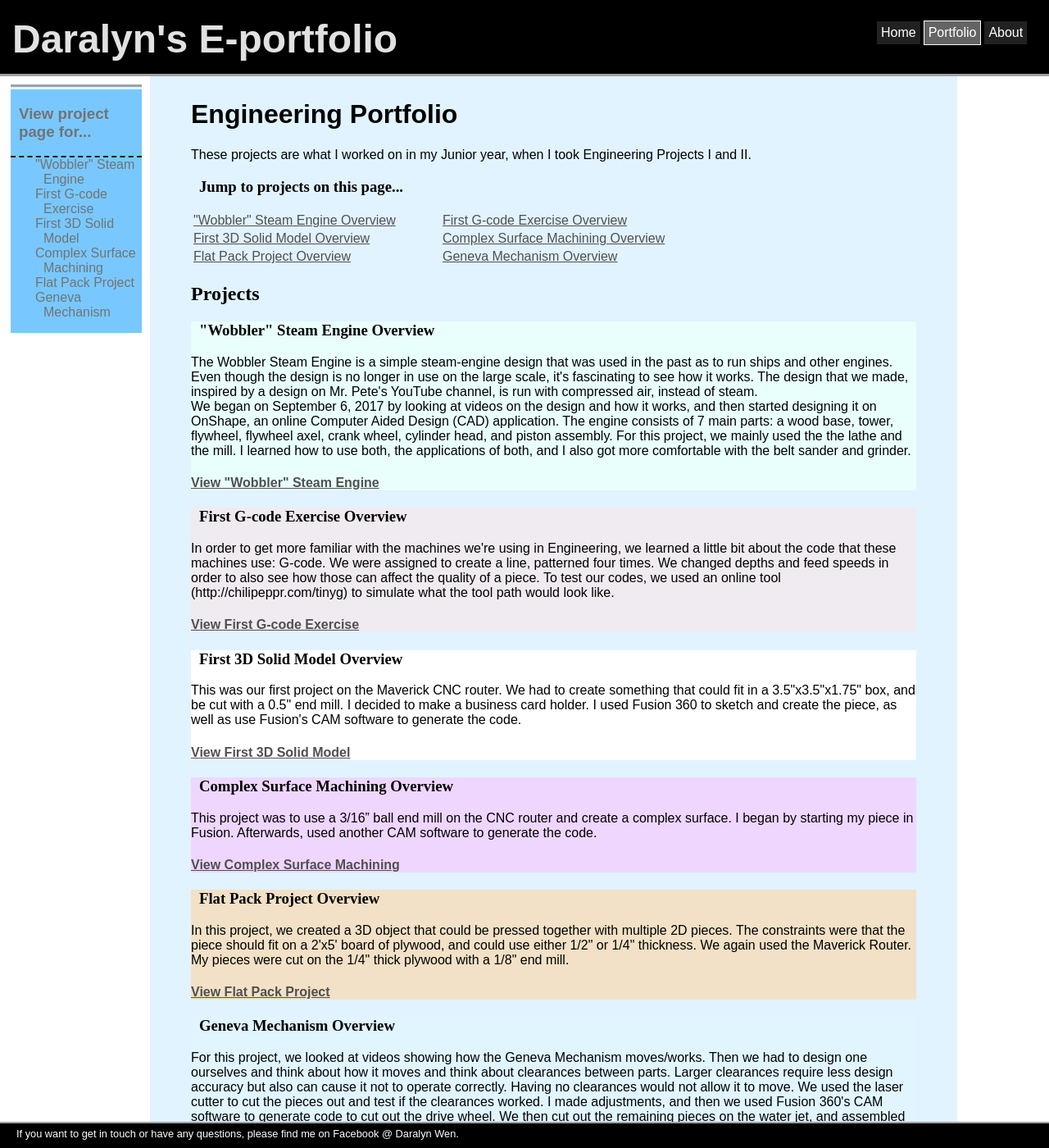
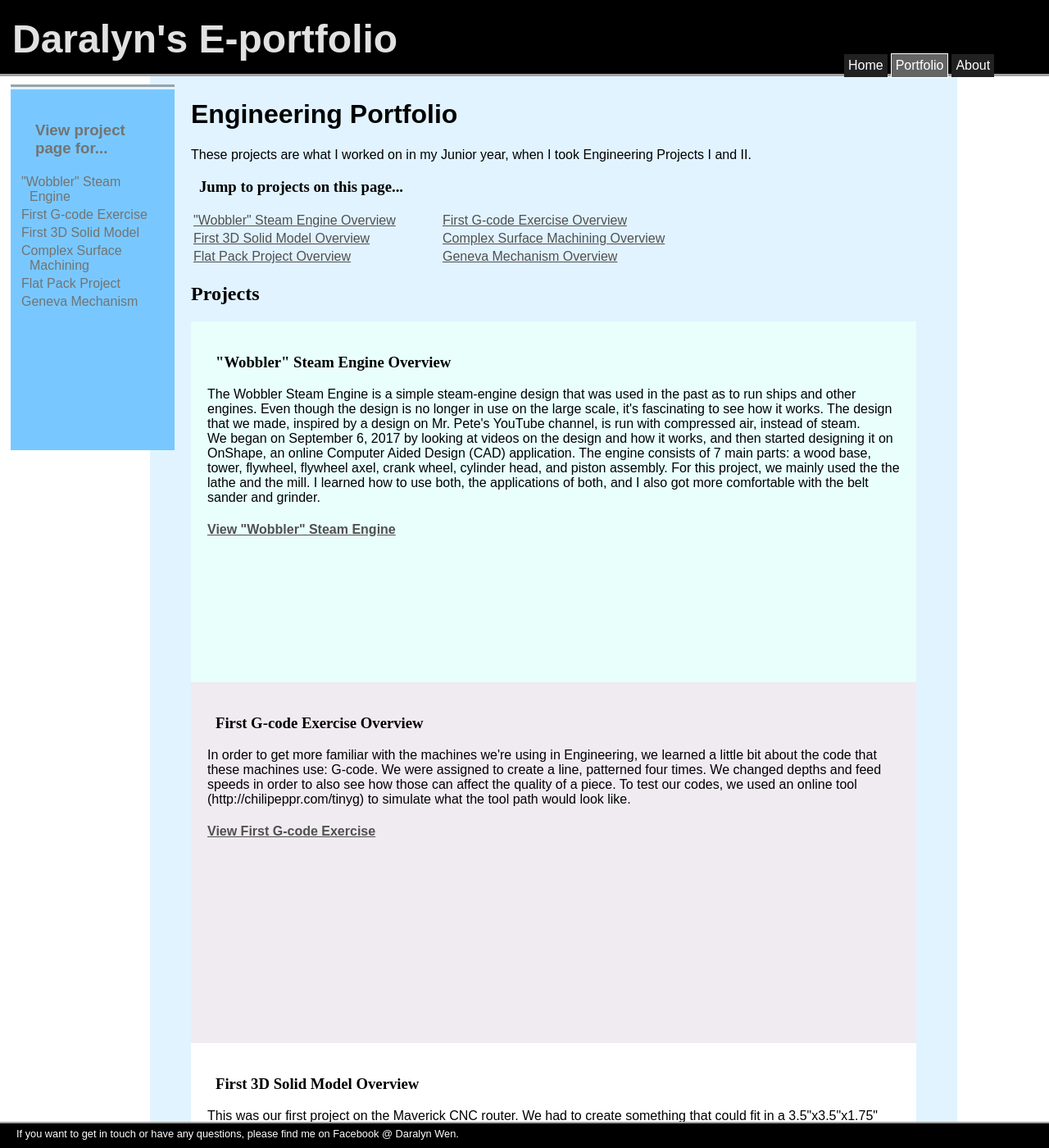
Before and after one commit to daralyn/daralyn.github.io, a Jekyll site: the page built from portfolio/engineering/index.html, in a window 1280 px wide and 1400 px high. Shown: the whole window at 82% size. Built offline with Jekyll 4.4.1, drawn with Linux system fonts in a browser that asks for light colours.

Commit message:
Update index.html

```diff
--- a/portfolio/engineering/index.html
+++ b/portfolio/engineering/index.html
@@ -3,15 +3,29 @@
 title: Daralyn's Engineering Portfolio
 ---
 <div class="sidebar">
-	<h3><a class="sidelinkbig">View project page for...</a></h3>
-		<ul class="sidelist">
-			<li><a class="sidelinkreg" href="https://daralyn.github.io/portfolio/engineering/wobbler-steam-engine">"Wobbler" Steam Engine</a></li>
-			<li><a class="sidelinkreg" href="https://daralyn.github.io/portfolio/engineering/first-g-code-exercise">First G-code Exercise</a></li>
-			<li><a class="sidelinkreg" href="https://daralyn.github.io/portfolio/engineering/first-3d-solid-model">First 3D Solid Model</a></li>
-			<li><a class="sidelinkreg" href="https://daralyn.github.io/portfolio/engineering/complex-surface-machining">Complex Surface Machining</a></li>
-			<li><a class="sidelinkreg" href="https://daralyn.github.io/portfolio/engineering/flat-pack-project">Flat Pack Project</a></li>
-			<li><a class="sidelinkreg" href="https://daralyn.github.io/portfolio/engineering/geneva-mechanism">Geneva Mechanism</a></li>
-		</ul>
+	<h3 class="sidelinkbig"> View project page for...</h3>
+		<table>
+			<tbody>
+				<tr class="sidelist">
+					<td><a class="sidelinkreg" href="https://daralyn.github.io/portfolio/engineering/wobbler-steam-engine">"Wobbler" Steam Engine</a></td>
+				</tr>
+				<tr class="sidelist">
+					<td><a class="sidelinkreg" href="https://daralyn.github.io/portfolio/engineering/first-g-code-exercise">First G-code Exercise</a></td>
+				</tr>
+				<tr class="sidelist">
+					<td><a class="sidelinkreg" href="https://daralyn.github.io/portfolio/engineering/first-3d-solid-model">First 3D Solid Model</a></td>
+				</tr>
+				<tr class="sidelist">
+					<td><a class="sidelinkreg" href="https://daralyn.github.io/portfolio/engineering/complex-surface-machining">Complex Surface Machining</a></td>
+				</tr>
+				<tr class="sidelist">
+					<td><a class="sidelinkreg" href="https://daralyn.github.io/portfolio/engineering/flat-pack-project">Flat Pack Project</a></td>
+				</tr>
+				<tr class="sidelist">
+					<td><a class="sidelinkreg" href="https://daralyn.github.io/portfolio/engineering/geneva-mechanism">Geneva Mechanism</a></td>
+				</tr>
+			</tbody>
+		</table>
 </div> <!-- sidebar-->
 
 <h1>
@@ -94,4 +108,8 @@
 	#genevabackground{
 		background-color: rgb(224, 245, 255);
 	}
+	div{
+		padding: 20px;
+		height: 400px;
+	}
 </style>
```
